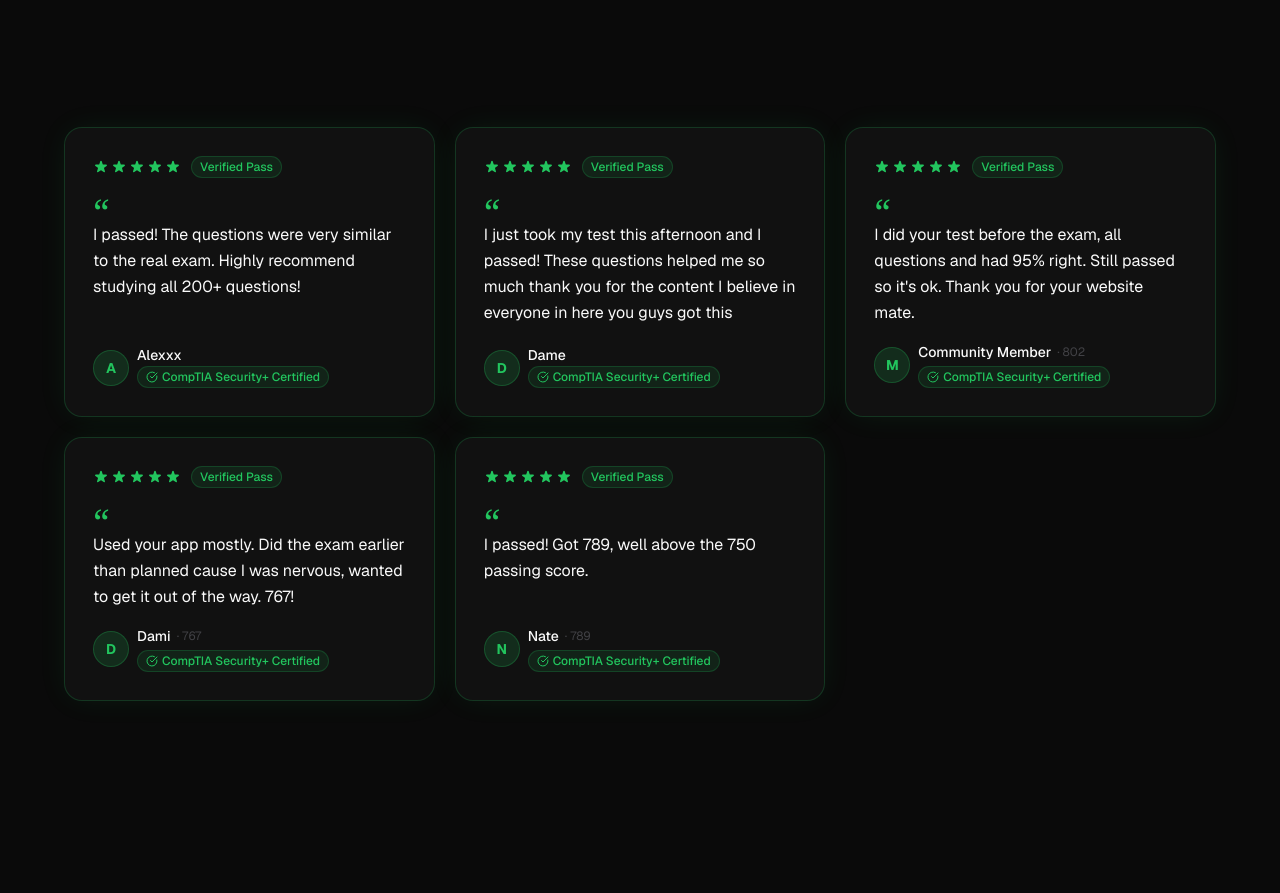
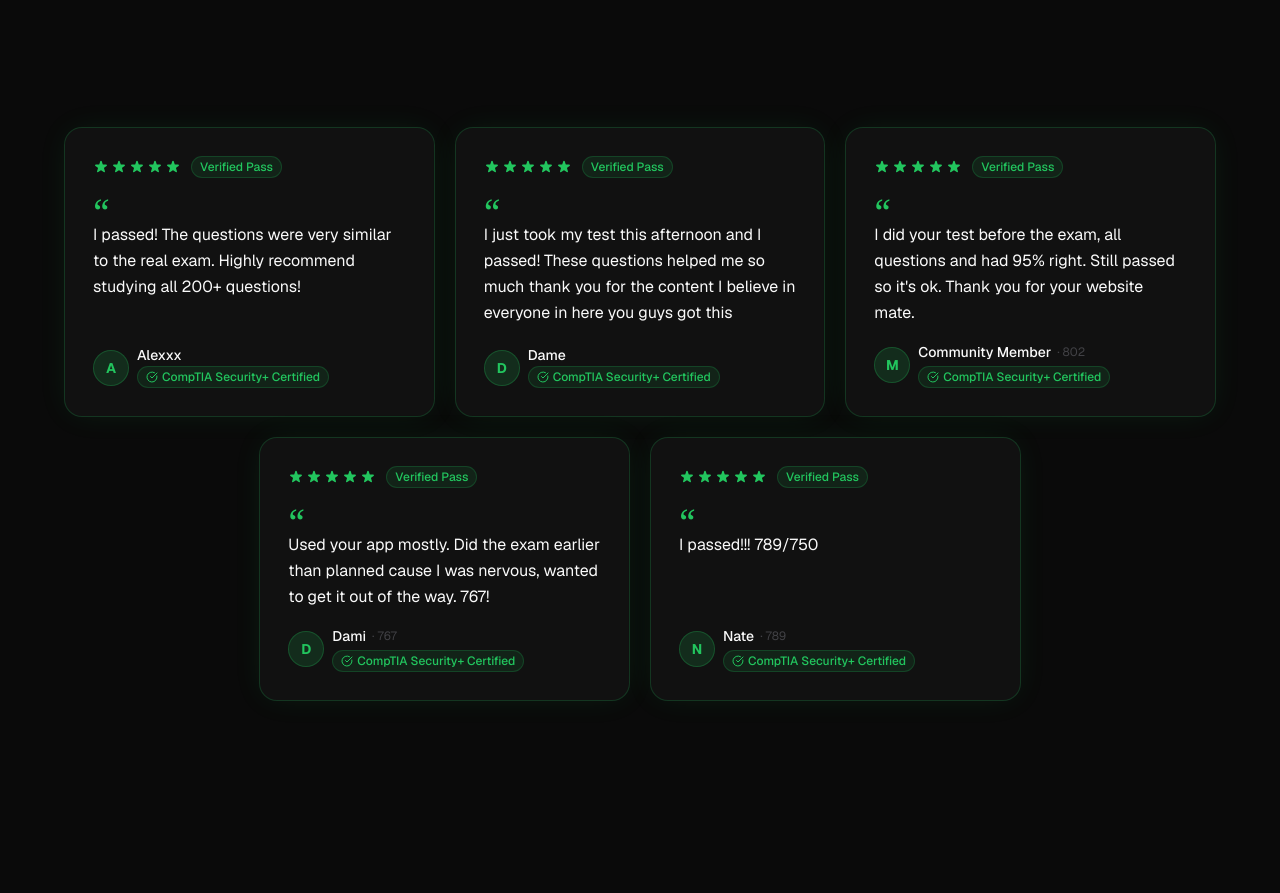
Before and after one commit to RayyanNahavandi/passplus, a Next.js app: page / in a window 1280 px wide. Shown: the part 1080-1973 px from the top of the page. Built offline with nearby package versions, Linux system fonts and the light colour scheme; no server answers.

Commit message:
add nate testimonial and center bottom row of testimonials grid

```diff
--- a/app/page.tsx
+++ b/app/page.tsx
@@ -708,9 +708,11 @@
 
       {/* Testimonials */}
       <section className="px-6 py-16 sm:py-24">
-        <div className="max-w-6xl mx-auto grid sm:grid-cols-2 lg:grid-cols-3 gap-5">
+        {/* Flex-wrap with justify-center so an incomplete bottom row centers itself */}
+        <div className="max-w-6xl mx-auto flex flex-wrap justify-center gap-5">
           {/* Testimonial 1 */}
           <motion.div
+            className="w-full sm:w-[calc(50%-10px)] lg:w-[calc(33.333%-13.34px)]"
             initial={shouldReduce ? {} : { opacity: 0, y: 16 }}
             whileInView={shouldReduce ? {} : { opacity: 1, y: 0 }}
             viewport={{ once: true, margin: "-20px" }}
@@ -756,6 +758,7 @@
 
           {/* Testimonial 2 */}
           <motion.div
+            className="w-full sm:w-[calc(50%-10px)] lg:w-[calc(33.333%-13.34px)]"
             initial={shouldReduce ? {} : { opacity: 0, y: 16 }}
             whileInView={shouldReduce ? {} : { opacity: 1, y: 0 }}
             viewport={{ once: true, margin: "-20px" }}
@@ -801,6 +804,7 @@
 
           {/* Testimonial 3 */}
           <motion.div
+            className="w-full sm:w-[calc(50%-10px)] lg:w-[calc(33.333%-13.34px)]"
             initial={shouldReduce ? {} : { opacity: 0, y: 16 }}
             whileInView={shouldReduce ? {} : { opacity: 1, y: 0 }}
             viewport={{ once: true, margin: "-20px" }}
@@ -849,6 +853,7 @@
 
           {/* Testimonial 4 */}
           <motion.div
+            className="w-full sm:w-[calc(50%-10px)] lg:w-[calc(33.333%-13.34px)]"
             initial={shouldReduce ? {} : { opacity: 0, y: 16 }}
             whileInView={shouldReduce ? {} : { opacity: 1, y: 0 }}
             viewport={{ once: true, margin: "-20px" }}
@@ -897,6 +902,7 @@
 
           {/* Testimonial 5 */}
           <motion.div
+            className="w-full sm:w-[calc(50%-10px)] lg:w-[calc(33.333%-13.34px)]"
             initial={shouldReduce ? {} : { opacity: 0, y: 16 }}
             whileInView={shouldReduce ? {} : { opacity: 1, y: 0 }}
             viewport={{ once: true, margin: "-20px" }}
@@ -921,7 +927,7 @@
               </span>
 
               <p className="text-sm sm:text-base text-foreground leading-relaxed -mt-2 mb-4">
-                I passed! Got 789, well above the 750 passing score.
+                I passed!!! 789/750
               </p>
 
               {/* Attribution */}
```
